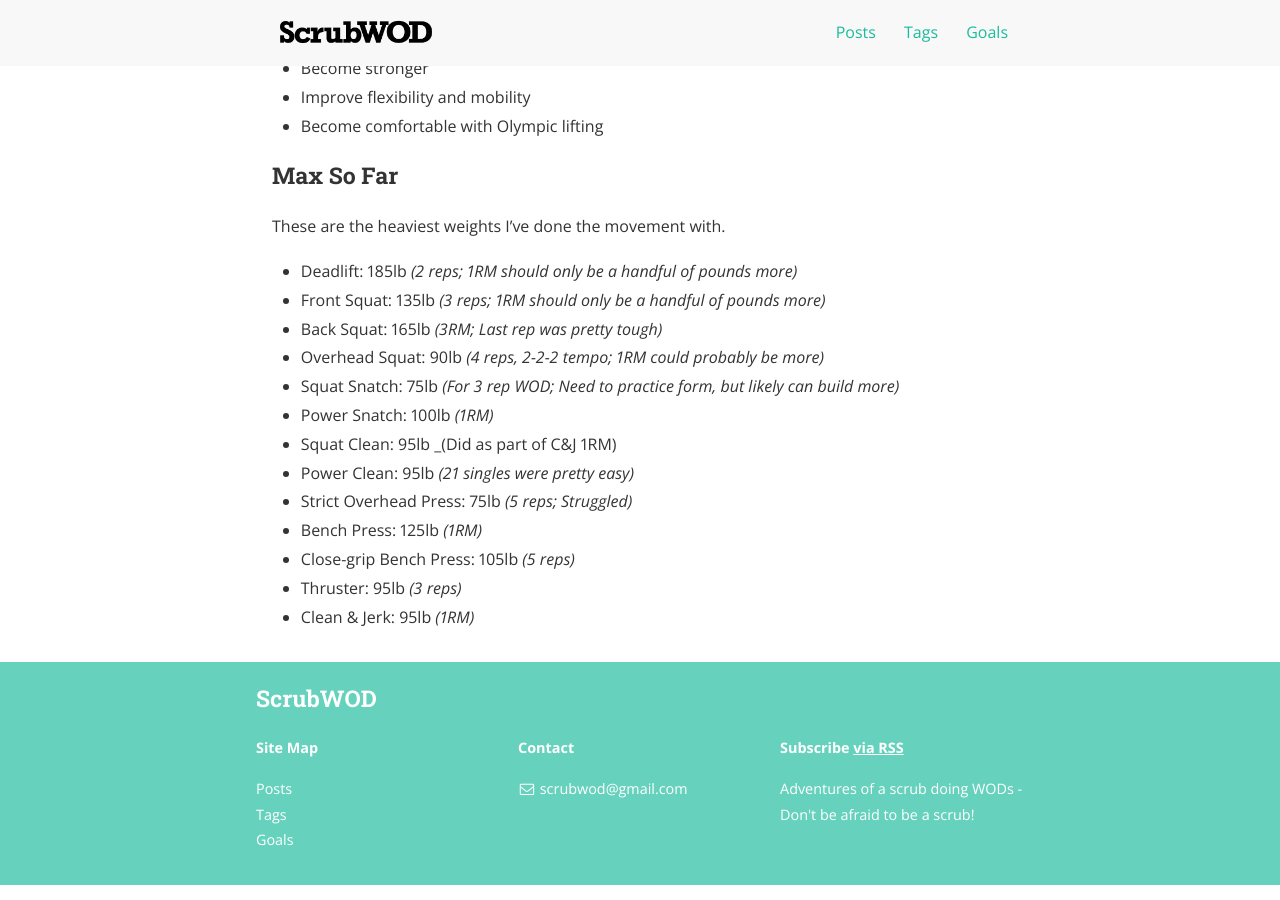
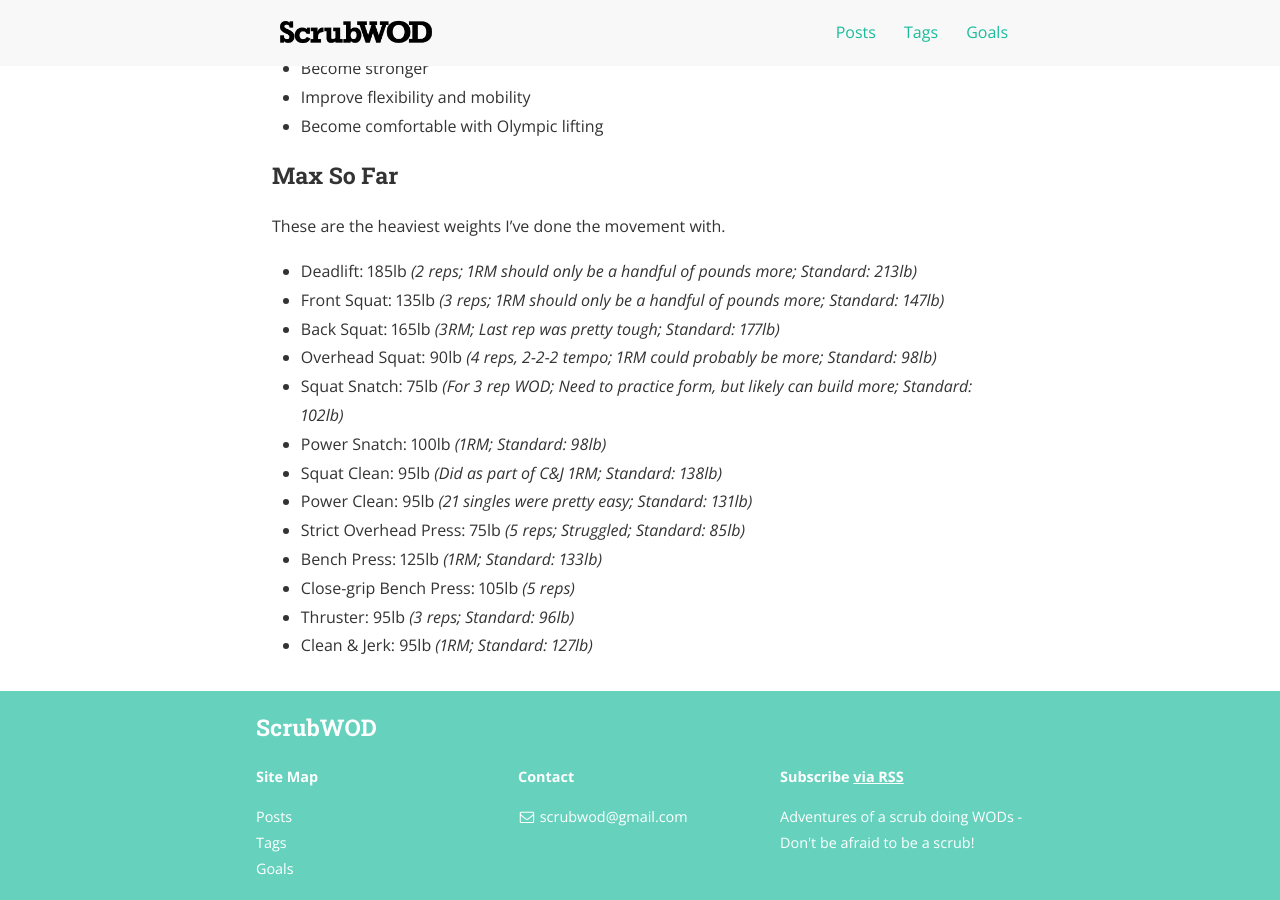
Before and after one commit to scrubwod/scrubwod.github.io, a Jekyll site: the page built from goals.md, in a window 1280 px wide and 900 px high, scrolled down 762 px. Built offline with Jekyll 4.4.1, drawn with Linux system fonts in a browser that asks for light colours; nearby versions of some CDN libraries.

Commit message:
[GOALS] Add standards to "max so far"s

```diff
--- a/goals.md
+++ b/goals.md
@@ -35,16 +35,16 @@ This is just a running list of my goals related to CrossFit.
 
 These are the heaviest weights I've done the movement with.
 
-- Deadlift: 185lb _(2 reps; 1RM should only be a handful of pounds more)_
-- Front Squat: 135lb _(3 reps; 1RM should only be a handful of pounds more)_
-- Back Squat: 165lb _(3RM; Last rep was pretty tough)_
-- Overhead Squat: 90lb _(4 reps, 2-2-2 tempo; 1RM could probably be more)_
-- Squat Snatch: 75lb _(For 3 rep WOD; Need to practice form, but likely can build more)_
-- Power Snatch: 100lb _(1RM)_
-- Squat Clean: 95lb _(Did as part of C&J 1RM)
-- Power Clean: 95lb _(21 singles were pretty easy)_
-- Strict Overhead Press: 75lb _(5 reps; Struggled)_
-- Bench Press: 125lb _(1RM)_
+- Deadlift: 185lb _(2 reps; 1RM should only be a handful of pounds more; Standard: 213lb)_
+- Front Squat: 135lb _(3 reps; 1RM should only be a handful of pounds more; Standard: 147lb)_
+- Back Squat: 165lb _(3RM; Last rep was pretty tough; Standard: 177lb)_
+- Overhead Squat: 90lb _(4 reps, 2-2-2 tempo; 1RM could probably be more; Standard: 98lb)_
+- Squat Snatch: 75lb _(For 3 rep WOD; Need to practice form, but likely can build more; Standard: 102lb)_
+- Power Snatch: 100lb _(1RM; Standard: 98lb)_
+- Squat Clean: 95lb _(Did as part of C&J 1RM; Standard: 138lb)_
+- Power Clean: 95lb _(21 singles were pretty easy; Standard: 131lb)_
+- Strict Overhead Press: 75lb _(5 reps; Struggled; Standard: 85lb)_
+- Bench Press: 125lb _(1RM; Standard: 133lb)_
 - Close-grip Bench Press: 105lb _(5 reps)_
-- Thruster: 95lb _(3 reps)_
-- Clean & Jerk: 95lb _(1RM)_
+- Thruster: 95lb _(3 reps; Standard: 96lb)_
+- Clean & Jerk: 95lb _(1RM; Standard: 127lb)_
```
